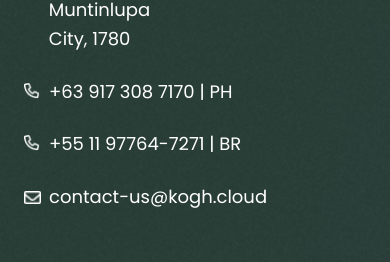
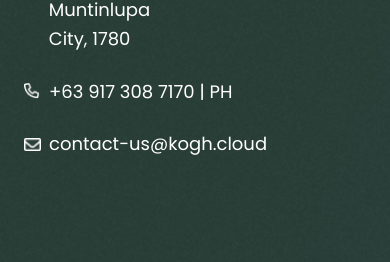
Before and after one commit to oncelerr/kogh-cloud, a React (Vite) app: page /contact in a window 390 px wide. Shown: the part 2698-2960 px from the top of the page. Built offline with nearby package versions, Linux system fonts and the light colour scheme.

Commit message:
Removed Brazil PHone nhumber in contact

```diff
--- a/src/Pages/Contact/Index.tsx
+++ b/src/Pages/Contact/Index.tsx
@@ -270,12 +270,6 @@
           <p>+63 917 308 7170 | PH</p>
         </div>
         <div className={styles['address-cont']}>
-          <div className={styles['address-icon']}>
-            <img src={phone} alt="" />
-          </div>
-          <p>+55 11 97764-7271 | BR</p>
-        </div>
-        <div className={styles['address-cont']}>
           <div className={styles['address-icon2']}>
             <img src={envelope} alt="" />
           </div>
```
